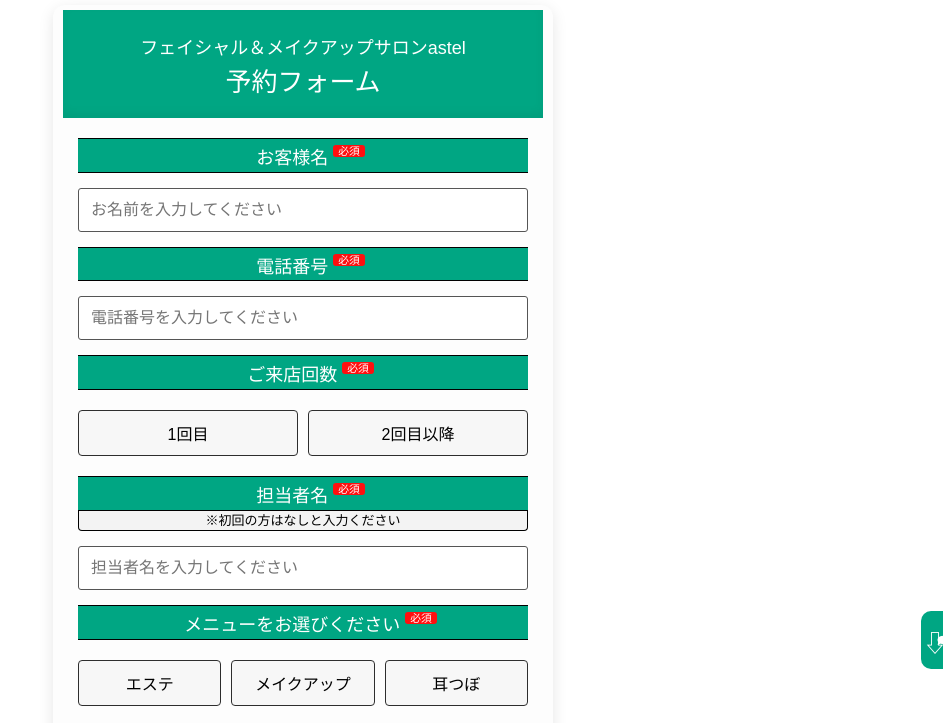
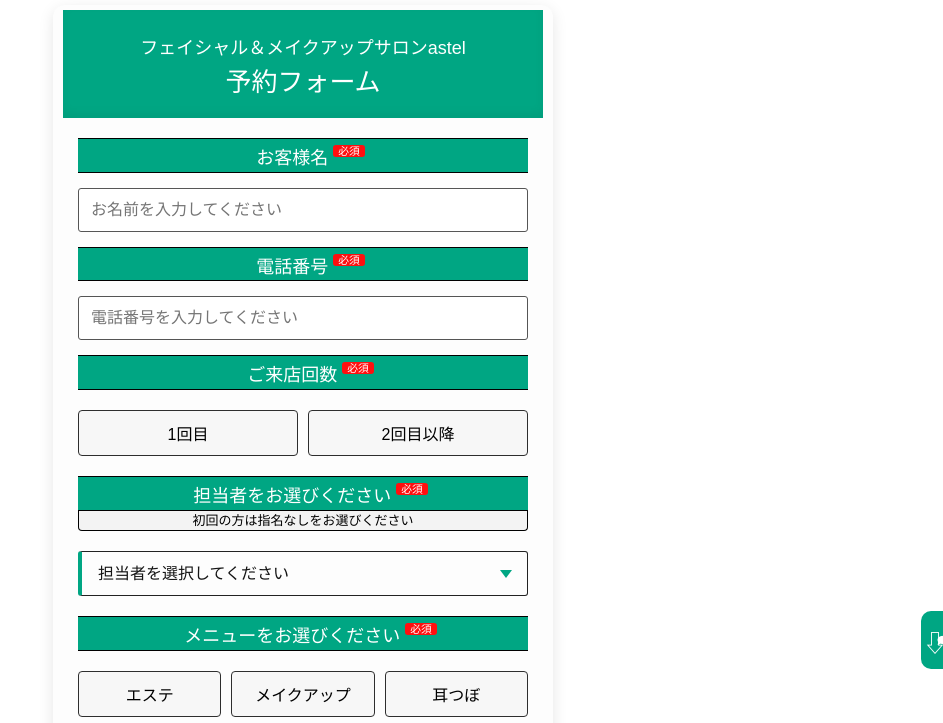
Before and after one commit to officialline0101/-astel-, a plain HTML site: page index.html in a window 1280 px wide. Shown: the top 723 px of the page, without its empty margins (337-1280 px from the left). Drawn offline with Linux system fonts and the light colour scheme; a script that the page names is missing.

Commit message:
Update index.html

```diff
--- a/index.html
+++ b/index.html
@@ -253,6 +253,58 @@
             position: relative;
             top: -5px;
             /* ← 上に5pxずらす（数値調整OK） */
+        }
+
+        /* ── 担当者選択プルダウン カスタムスタイル ── */
+        .custom-select-wrapper {
+            position: relative;
+            width: 100%;
+            margin-bottom: 20px;
+        }
+
+        .custom-select-wrapper::after {
+            content: '';
+            position: absolute;
+            right: 16px;
+            top: 50%;
+            transform: translateY(-50%);
+            width: 0;
+            height: 0;
+            border-left: 6px solid transparent;
+            border-right: 6px solid transparent;
+            border-top: 8px solid #00a683;
+            pointer-events: none;
+            transition: transform 0.2s ease;
+        }
+
+        .custom-select-wrapper select {
+            width: 100%;
+            padding: 13px 44px 13px 16px;
+            font-size: 16px;
+            font-family: 'Poppins', sans-serif;
+            color: #141414;
+            background-color: #fdfdfd;
+            border: 1px solid #222222;
+            border-left: 4px solid #00a683;
+            border-radius: 3px;
+            appearance: none;
+            -webkit-appearance: none;
+            -moz-appearance: none;
+            cursor: pointer;
+            box-sizing: border-box;
+            transition: border-color 0.25s ease, box-shadow 0.25s ease, background-color 0.2s ease;
+            outline: none;
+        }
+
+        .custom-select-wrapper select:focus {
+            border-color: #00a683;
+            border-left-width: 4px;
+            box-shadow: 0 0 0 3px rgba(0, 166, 131, 0.18);
+            background-color: #f0faf7;
+        }
+
+        .custom-select-wrapper select option[value=""] {
+            color: #999;
         }
 
         .visit-buttons,
@@ -1081,9 +1133,32 @@
             <button type="button" id="repeatVisit" onclick="selectVisit(this)">2回目以降</button>
         </div>
 
-        <div class="label">担当者名<span class="required">必須</span></div>
-        <div class="info-text">※初回の方はなしと入力ください</div>
-        <input type="text" id="address" placeholder="担当者名を入力してください" oninput="saveInput('address')">
+        <div class="label">担当者をお選びください<span class="required">必須</span></div>
+        <div class="info-text">初回の方は指名なしをお選びください</div>
+        <div class="custom-select-wrapper">
+            <select id="address" onchange="saveInput('address')">
+                <option value="" hidden selected>担当者を選択してください</option>
+                <option value="指名なし">指名なし</option>
+                <option value="めぐ">めぐ</option>
+                <option value="志穂">志穂</option>
+                <option value="舞華">舞華</option>
+                <option value="京香">京香</option>
+                <option value="希望">希望</option>
+                <option value="雅子">雅子</option>
+                <option value="美奈">美奈</option>
+                <option value="栞">栞</option>
+                <option value="瑞希">瑞希</option>
+                <option value="菜々美">菜々美</option>
+                <option value="摩綾">摩綾</option>
+                <option value="美雪">美雪</option>
+                <option value="美空">美空</option>
+                <option value="結菜">結菜</option>
+                <option value="亜美">亜美</option>
+                <option value="憲哉">憲哉</option>
+                <option value="更砂">更砂</option>
+                <option value="絵理奈">絵理奈</option>
+            </select>
+        </div>
 
 
 
@@ -1478,7 +1553,13 @@
 
             if (savedName) document.getElementById('name').value = savedName;
             if (savedPhone) document.getElementById('phone').value = savedPhone;
-            if (savedaddress) document.getElementById('address').value = savedaddress;
+            if (savedaddress) {
+                const addressSelect = document.getElementById('address');
+                // select要素の場合は一致するoptionを選択する
+                if (addressSelect && [...addressSelect.options].some(o => o.value === savedaddress)) {
+                    addressSelect.value = savedaddress;
+                }
+            }
 
             // アンケートのチェックボックスを復元
             try {
@@ -2166,7 +2247,7 @@
             }
 
             if (!formData.address) {
-                alert('担当者名※必須を入力してください。');
+                alert('担当者をお選びください。');
                 return;
             }
 
```
